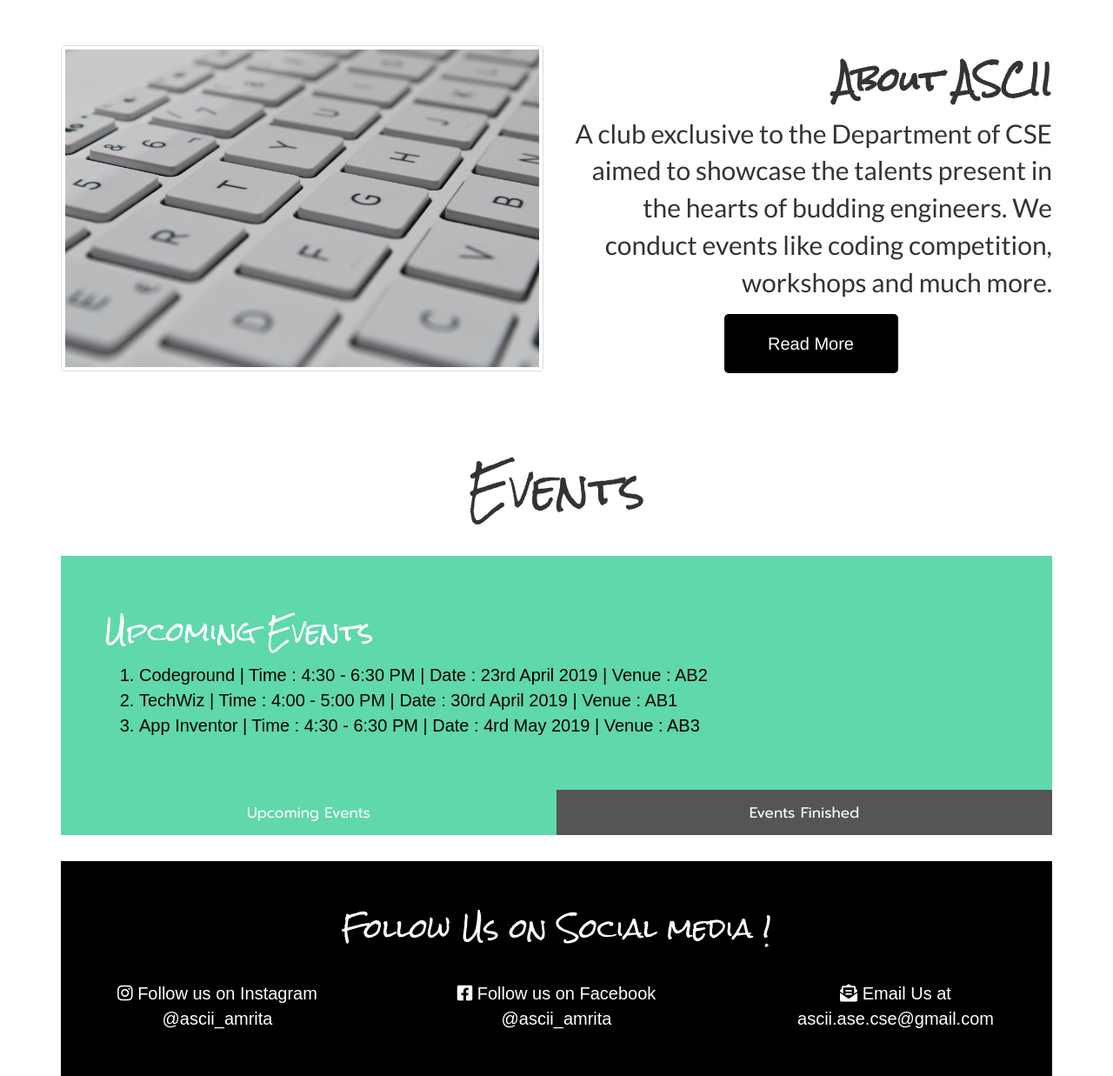
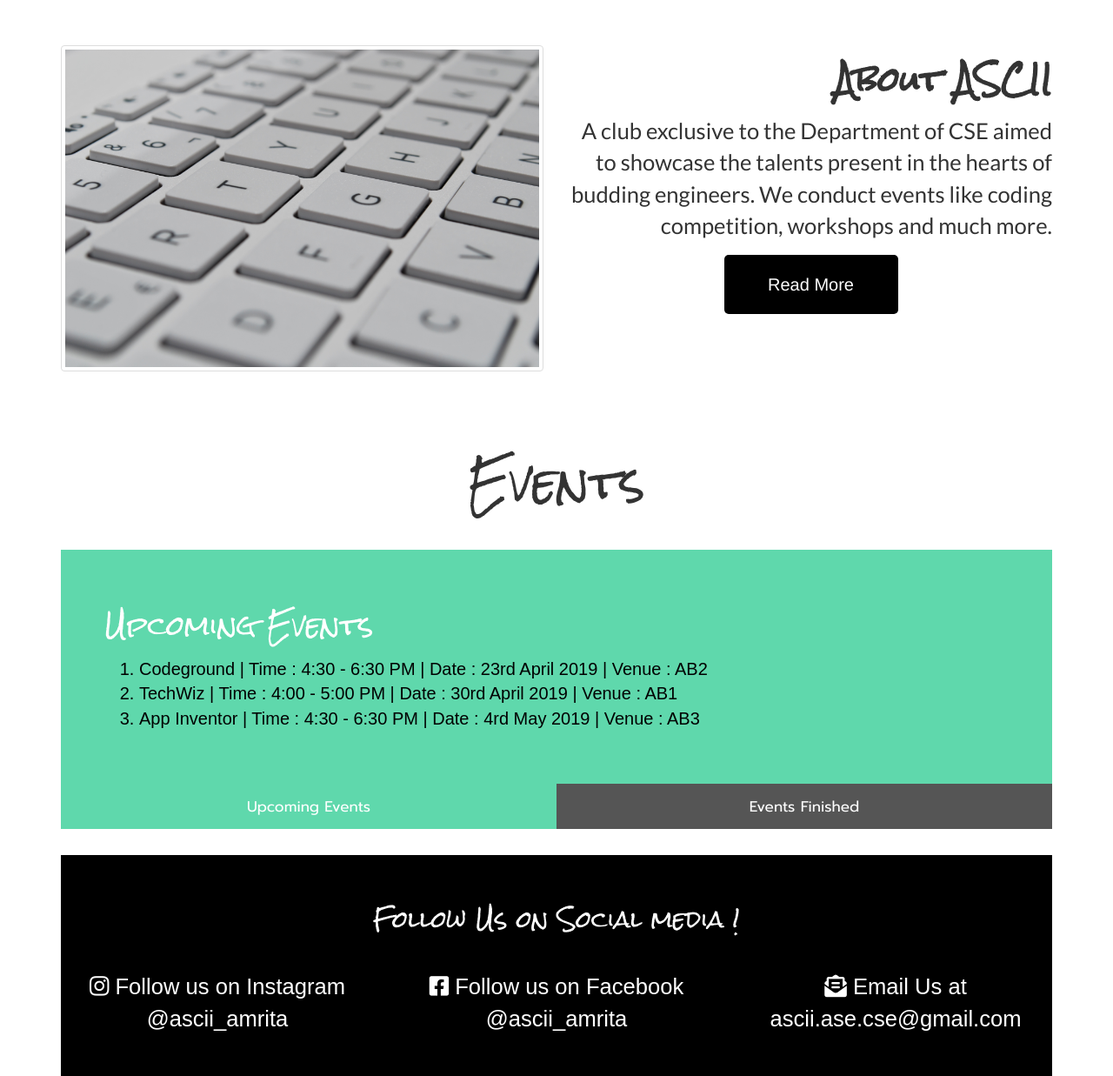
Before and after one commit to d4rkAngel-BB/d4rkAngel-BB.github.io, a plain HTML site: page index.html in a window 1280 px wide. Shown: the part 560-1797 px from the top of the page at 87% size. Drawn offline with nearby package versions, Linux system fonts and the light colour scheme; a web font is replaced by a local one.

Commit message:
First look - v1.3

```diff
--- a/css/styles.css
+++ b/css/styles.css
@@ -80,7 +80,7 @@ body, html {
 .aboutSubHeader{
 	text-align: right;
 	font-family: 'Lato', sans-serif;
-	font-size: 30px;
+	font-size: 2vw;
 	margin-top: 20px;
 }
 /*styling for the subheader ends here*/
@@ -191,7 +191,7 @@ body, html {
 /*styling for the contact us header*/
 .contactUsHeader{
 	font-family: 'Rock Salt', Cursive;
-	font-size: 30px;
+	font-size: 2vw;
 	text-align: center;
 	color: white;
 	margin-bottom: 40px;
@@ -201,7 +201,7 @@ body, html {
 .media{
 	text-align: center;
 	font-family: 'Francois One', sans-serif;
-	font-size: 20px;
+	font-size: 2vw;
 	color: white;
 	padding: 5px;
 }
--- a/index.html
+++ b/index.html
@@ -34,7 +34,7 @@ Fonts taken from : Google Fonts
 			<div class="heroText">
 			<div class="row">
 				<div class="col-lg-12 col-md-12 col-sm-12 col-xs-12">
-					<h1 class="header">ASCII</h1>
+					<p class="header">ASCII</p>
 				</div>
 			</div>
 			<div class="row">
```
